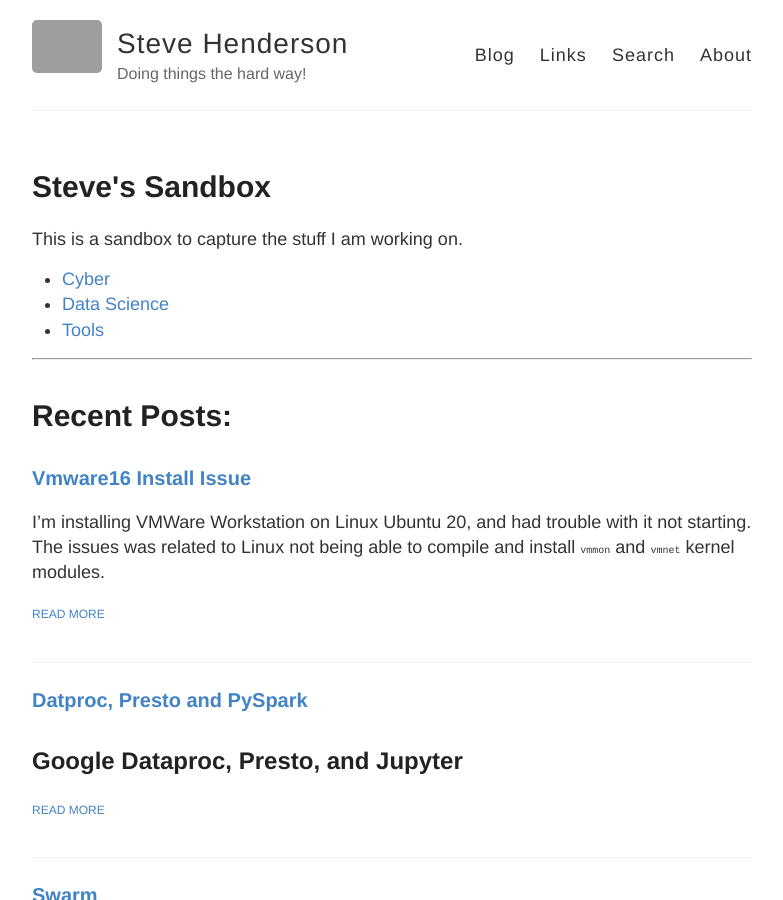
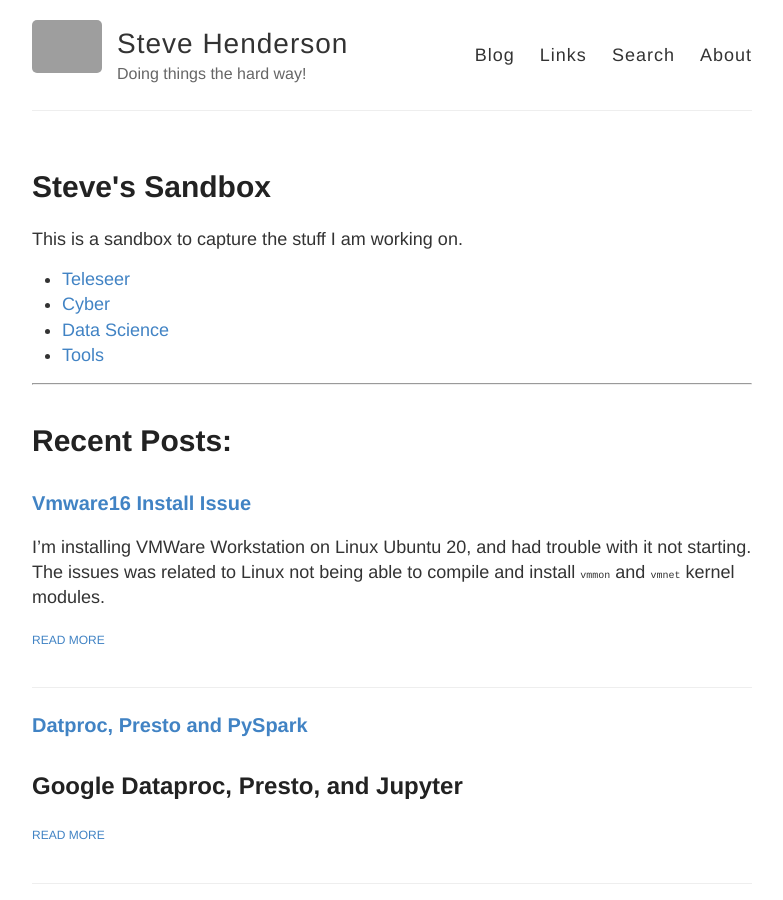
Before and after one commit to stevehenderson/stevehenderson.github.io, a Jekyll site: the page built from index.html, in a window 1280 px wide and 900 px high. Shown: the whole window, without its empty margins (248-1031 px from the left). Built offline with Jekyll 4.4.1, drawn with Linux system fonts in a browser that asks for light colours; grey boxes are pictures that could not be loaded.

Commit message:
Update index.html

```diff
--- a/index.html
+++ b/index.html
@@ -7,6 +7,7 @@ layout: default
 This is a sandbox to capture the stuff I am working on.
 
 <ul>
+	<li><a href="http://teleseer.com">Teleseer</a></li>
 	<li><a href="{{ site.baseurl }}/cyber">Cyber</a></li>
 	<li><a href="{{ site.baseurl }}/datascience">Data Science</a></li>
 	<li><a href="{{ site.baseurl }}/tools">Tools</a></li>
```
